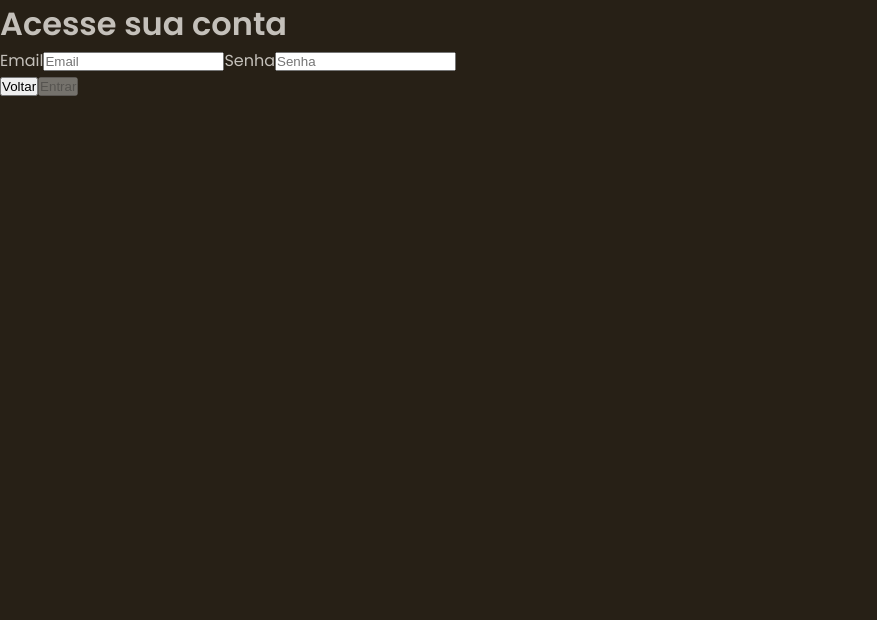
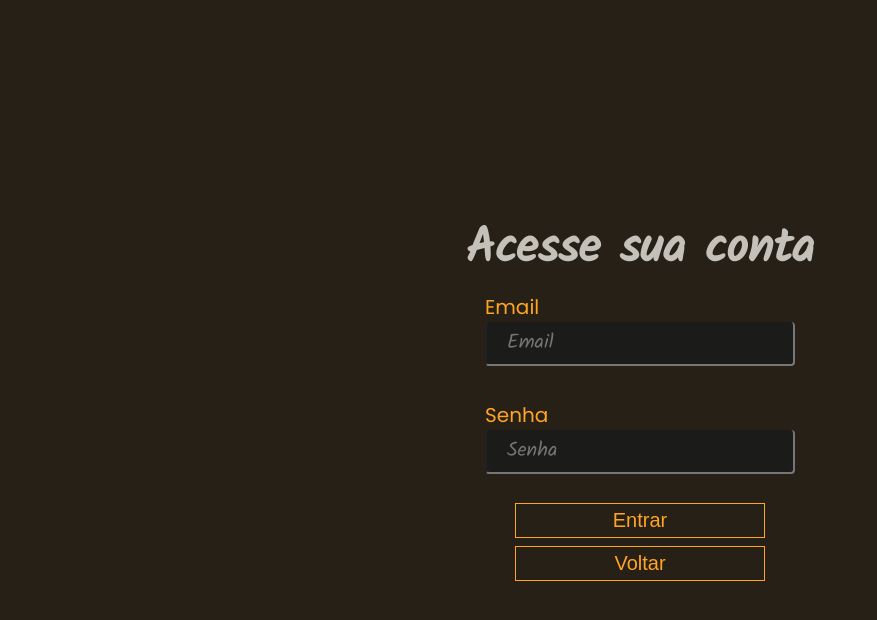
Before and after one commit to Lilian-Azevedo/XP-challenge-lilian-repository, a React (Create React App) app: page /login in a window 1280 px wide. Shown: the top 620 px of the page, without its empty margins (0-877 px from the left). Built offline with nearby package versions, Linux system fonts and the light colour scheme.

Commit message:
:lipstick: feat: add css login page

```diff
--- a/src/index.css
+++ b/src/index.css
@@ -54,7 +54,7 @@
 }
 
 * {
-  box-sizing: border-box;
+  /* box-sizing: border-box; */
   padding: 0;
   margin: 0;
 }
--- a/src/pages/Login.js
+++ b/src/pages/Login.js
@@ -5,6 +5,7 @@ import verifyValidation from '../validations/validateEmail';
 import { useHistory } from 'react-router-dom';
 import { addAcessUserToLocal, getLastUserAcessFromLocal } from '../services/localStorage';
 import { verifyExistence } from '../services/verifyExistenceUser';
+import '../styles/login.css';
 
 const INITIAL_STATE = {
   inputEmail: '',
@@ -58,11 +59,13 @@ const Login = () => {
   const { inputEmail, inputPassword } = userData;
 
   return (
+    <div className="login-page">
       <div>
+        <h1 className='h1-title'>Acesse sua conta</h1>
+      </div>
+
+      <form className='form-login-page'>
         <div>
-        <h1>Acesse sua conta</h1>
-      </div>
-      <form>
           <label htmlFor='email'>Email
           <input
             id='email'
@@ -72,8 +75,11 @@ const Login = () => {
             value={ inputEmail }
             name="inputEmail"
             placeholder="Email"
+            autoComplete='off'
           />
           </label>
+        </div>
+        <div>
           <label htmlFor='senha'>Senha
           <input
             id='senha'
@@ -84,32 +90,43 @@ const Login = () => {
             value={ inputPassword }
             name="inputPassword"
             placeholder="Senha"
+            autoComplete='off'
           />
           </label>
+        </div>
       </form>
-      { lastUser
-      && (<div>
-        <h1>OU</h1>
-        <button
-          className="login-last-user"
-          type='button'
-          onClick={ loginLastUser }>Faça login como { lastUser.name }</button>
-      </div>)}
-      <div>
+      <div className='section-btns'>
         <button
             type="button"
-            onClick={ () => history.push('/') }
-        >
-        Voltar
-        </button>
-        <button
-            type="button"
+            className='button-general button--flex'
             onClick={ handleClick }
             disabled={ disableButton }
         >
         Entrar
         </button>
+        <button
+            type="button"
+            className='button-general button--flex'
+            onClick={ () => history.push('/') }
+        >
+        Voltar
+        </button>
       </div>
+
+      { lastUser &&
+        (<div className='last-acess-container'>
+          <div>
+            <h1 className='h1-title'>OU</h1>
+          </div>
+
+          <div>
+            <button
+              className="button-last-user button-general"
+              type='button'
+              onClick={ loginLastUser }>Faça login como { lastUser.name }
+            </button>
+          </div>
+        </div>)}
     </div>);
 }
 
--- a/src/styles/card.css
+++ b/src/styles/card.css
@@ -1,7 +1,7 @@
 /* @import url("https://fonts.googleapis.com/css2?family=Poppins:wght@400;500;600&display=swap"); */
 
 body {
-    margin: 0 0 var(--header-height) 0;
+    /* margin: 0 0 var(--header-height) 0; */
     font-family: var(--body-font);
     font-size: var(--normal-font-size);
     background-color: var(--body-color);
--- /dev/null
+++ b/src/styles/login.css
@@ -0,0 +1,69 @@
+.h1-title {
+    font-size: var(--big-font-size);
+    font-family: 'Kalam', sans-serif;
+    text-align: center;
+}
+
+.login-page {
+    display: flex;
+    flex-direction: column;
+    justify-content: center;
+    align-items: center;
+    width: 100vw;
+    height: 100vh;
+}
+
+.section-btns {
+    display: flex;
+    flex-direction: column;
+    width: 250px;
+}
+
+.button-general {
+    font-size: var(--h3-font-size);
+    font-weight: var(--font-medium);
+    cursor:pointer;
+    background-color: var(--body-color);
+    color: var(--first-color);
+    padding: 5px 20px 5px 20px;
+    border: 1px solid var(--first-color);
+    margin-bottom: var(--mb-0-5);
+}
+
+.button-general:hover {
+    background-color: white;
+    color: var(--first-color-alt);
+}
+
+.button---flex {
+    display: inline-flex;
+    align-items: center;
+}
+
+input, label {
+    display:block;
+    color: var(--first-color);
+    font-size: var(--h3-font-size);
+    border-radius: 4px;
+    padding: 5px 20px;
+}
+
+input[type=text], input[type=password]{
+    background-color: #1b1b19;
+    font-family: 'Kalam';
+    margin-bottom: var(--mb-1-5);
+    border-top: none;
+}
+
+input[type=text]:focus, input[type=password]:focus {
+    background-color: rgb(153, 43, 43);
+}
+
+.button-last-user {
+    font-size: var(--h3-font-size);
+    font-weight: var(--font-medium);
+    cursor:pointer;
+    background-color: var(--first-color-alt);
+    color: var(--body-color);
+    border-radius: 20px;
+}
```
Also changed, not shown: src/styles/index.css (deleted), 2 other files (tests, documents, lock files or other folders). Lines whose indentation alone changed are shown as unchanged.
